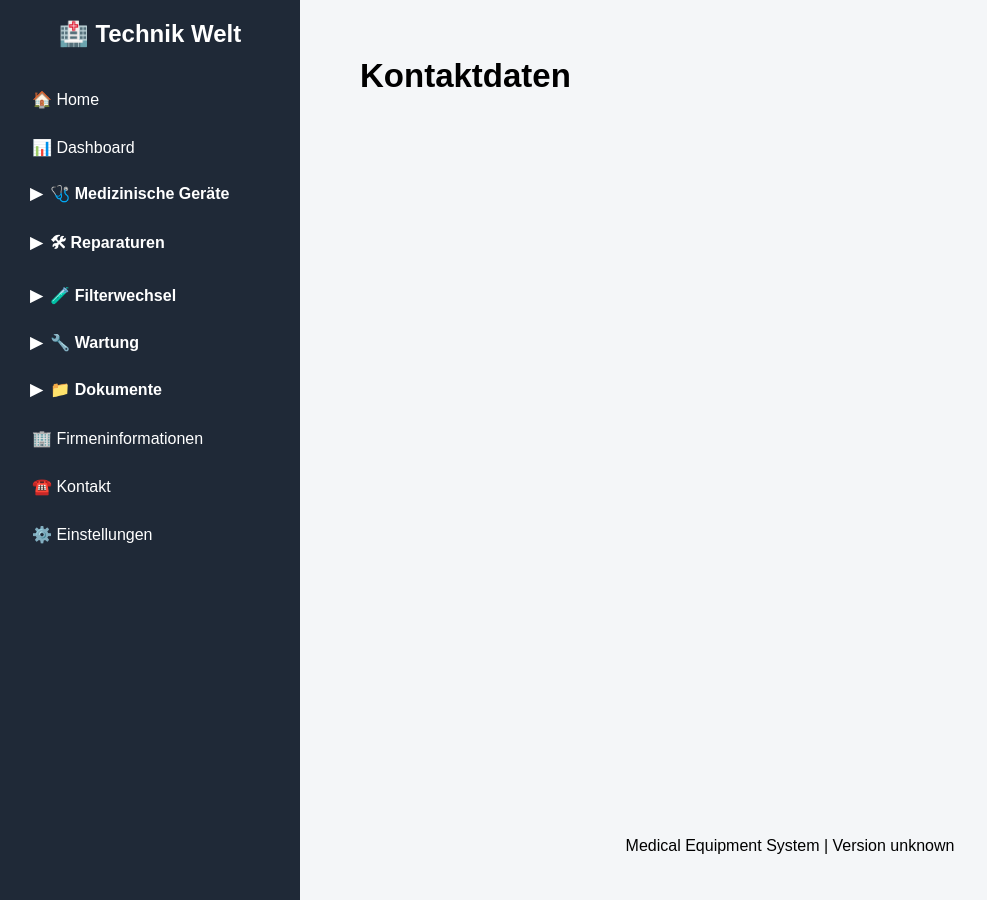
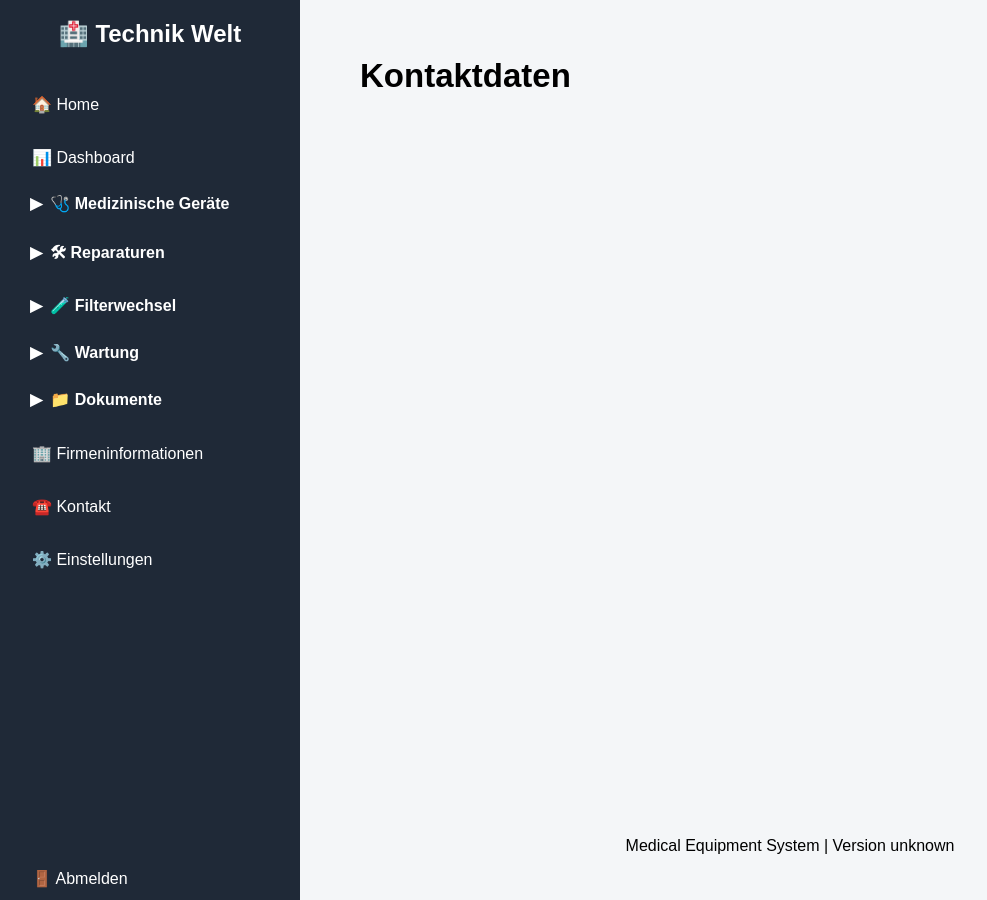
Before and after one commit to hamudehabujh12-coder/MedicalEquipmentSystem, a Django app: page /contact/ in a window 1280 px wide. Shown: the whole page, without its empty margins (0-987 px from the left). Run offline with Django 5.2, Linux system fonts and the light colour scheme; the visitor is signed in with stand-in values (Sample User, id 1); data that the repository does not hold is empty.

Commit message:
Update Project

```diff
--- a/devices/templates/devices/base.html
+++ b/devices/templates/devices/base.html
@@ -33,6 +33,16 @@
 
 .form-group textarea {
     height: 100px;
+}
+.logout-btn{
+    background:none;
+    border:none;
+    color:white;
+    font-size:16px;
+    cursor:pointer;
+    width:100%;
+    text-align:left;
+    padding:12px;
 }
 
 </style>
@@ -403,6 +413,19 @@ details.menu-group ul li a:hover {
     padding: 15px;
 }
 
+.sidebar{
+    display:flex;
+    flex-direction:column;
+    min-height:100vh;
+}
+
+
+.sidebar-bottom{
+    margin-top:auto;
+    padding-top:20px;
+    padding-bottom:20px;
+}
+
 </style>
 
 </head>
@@ -544,7 +567,14 @@ details.menu-group ul li a:hover {
     <a href="{% url 'settings' %}">
         ⚙️ Einstellungen
     </a>
-
+    <div class="sidebar-bottom">
+        <form method="post" action="{% url 'logout' %}">
+            {% csrf_token %}
+            <button type="submit" class="logout-btn">
+                🚪 Abmelden
+            </button>
+        </form>
+    </div>
 </div>
 
 
--- a/devices/templates/devices/contact.html
+++ b/devices/templates/devices/contact.html
@@ -105,7 +105,7 @@
 
 .slider {
 
-    width:500px;
+    width:700px;
     height:600px;
     position:relative;
     overflow:hidden;
--- a/devices/templates/devices/home.html
+++ b/devices/templates/devices/home.html
@@ -76,9 +76,9 @@ body{
 
 .carousel{
     position:relative;
-    width:500px;
-    height:450px;
-    margin:40px auto 0;
+    width: 40px;0px;
+    height:500px;
+    margin:100px auto 0;
     left: 0;
     right: 0;
     transform-style:preserve-3d;
--- a/devices/urls.py
+++ b/devices/urls.py
@@ -546,4 +546,6 @@ urlpatterns = [
     views.run_update,
     name="run_update"
     ),
+
+    path('logout/', auth_views.LogoutView.as_view(), name='logout'),
 ]
--- a/devices/views.py
+++ b/devices/views.py
@@ -120,7 +120,7 @@ def login_view(request):
         request,
         "login.html"
     )
-
+@login_required
 def home(request):
 
     create_daily_backup()
@@ -341,7 +341,7 @@ def device_list(request):
 
     )
 
-
+@login_required
 def device_detail(request, device_id):
 
     device = get_object_or_404(
@@ -432,6 +432,8 @@ def device_create(request):
         }
 
     )
+
+@login_required
 def device_create_geraetart(request, geraetart_id):
 
     geraetart = get_object_or_404(
@@ -476,6 +478,7 @@ def device_create_geraetart(request, geraetart_id):
         }
     )
 
+@login_required
 def device_geraetart(request, geraetart):
 
 
@@ -532,7 +535,7 @@ def contact(request):
         }
     )
 
-
+@login_required
 def faellige_stk(request):
 
     heute = date.today()
@@ -552,6 +555,8 @@ def faellige_stk(request):
             "heute": heute,
         }
     )
+
+@login_required
 def faellige_mtk(request):
 
     heute = date.today()
@@ -573,7 +578,7 @@ def faellige_mtk(request):
     )
 
 
-
+@login_required
 def faellige_dguv(request):
 
     heute = date.today()
@@ -1000,6 +1005,7 @@ def repair_delete(request, repair_id):
         "reparatur"
     )
 
+@login_required
 def device_search(request):
 
     query = request.GET.get("q", "")
@@ -1786,7 +1792,7 @@ def technician_document_delete(request, doc_id):
         }
     )
 
-
+@login_required
 def general_documents(request, category):
 
     documents = GeneralDocument.objects.filter(
@@ -1804,7 +1810,7 @@ def general_documents(request, category):
     )
 
 
-
+@login_required
 def general_document_upload(request):
 
     category = request.GET.get("category", "Zertifikat")
@@ -1871,6 +1877,7 @@ def general_document_rename(request, doc_id):
         }
     )
 
+@login_required
 def general_document_delete(request, doc_id):
 
     doc = get_object_or_404(
@@ -2330,7 +2337,7 @@ def standort_delete(request, standort_id):
 
     return redirect("standort_list")
 
-
+@login_required
 def login_view(request):
 
     if request.method == "POST":
@@ -2720,6 +2727,7 @@ def document_types(request):
         }
     )
 
+@login_required
 def add_document_type(request):
     if not request.user.is_superuser:
         return redirect("permission_denied")
@@ -2741,6 +2749,8 @@ def add_document_type(request):
         request,
         "devices/add_document_type.html"
     )
+
+@login_required
 def edit_document_type(request, id):
     if not request.user.is_superuser:
             return redirect("permission_denied")
@@ -2761,7 +2771,7 @@ def edit_document_type(request, id):
             "type": document_type
         }
     )
-
+@login_required
 def delete_document_type(request, id):
 
     document_type = DocumentType.objects.get(id=id)
@@ -2921,6 +2931,7 @@ def backup_restore(request, filename):
 
     return redirect("backup")
 
+@login_required
 def create_daily_backup():
 
     backup_dir = os.path.join(settings.BASE_DIR, "backups")
@@ -2948,6 +2959,7 @@ def create_daily_backup():
         )
         return filename
 
+@login_required
 def create_update_backup():
 
     backup_dir = os.path.join(
```
